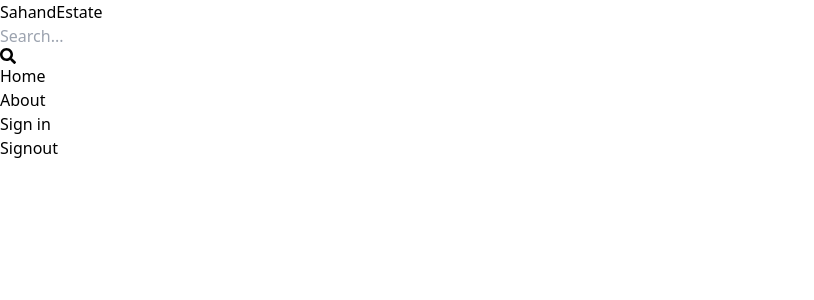
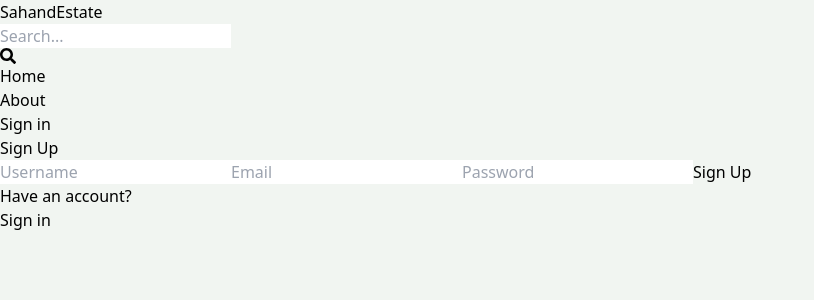
Before and after one commit to JosephVetry/mern-site, a React (Vite) app in the folder client/: page /signup in a window 1280 px wide. Shown: the top 300 px of the page, without its empty margins (0-814 px from the left). Built offline with nearby package versions, Linux system fonts and the light colour scheme.

Commit message:
Create SignUp Page UI

```diff
--- a/client/src/index.css
+++ b/client/src/index.css
@@ -1,3 +1,7 @@
 @tailwind base;
 @tailwind components;
 @tailwind utilities;
+
+body{
+    background-color: rgb(241, 245, 241);
+}
--- a/client/src/pages/SignUp.jsx
+++ b/client/src/pages/SignUp.jsx
@@ -1,7 +1,38 @@
-import React from 'react'
+import { Link } from "react-router-dom";
 
 export default function Signout() {
   return (
-    <div>Signout</div>
-  )
+    <div className="p3 max-w-lg mx-auto">
+      <h1 className="text-3xl text-center font-semibold my-7">Sign Up</h1>
+      <form className="flex flex-col gap-4">
+        <input
+          type="text"
+          placeholder="Username"
+          className="border p-3 rounded-lg"
+          id="username"
+        />
+        <input
+          type="email"
+          placeholder="Email"
+          className="border p-3 rounded-lg"
+          id="email"
+        />
+        <input
+          type="password"
+          placeholder="Password"
+          className="border p-3 rounded-lg"
+          id="password"
+        />
+        <button className="bg-slate-700 text-white p-3 rounded-lg uppercase hover:opacity-95 disabled:opacity-80">
+          Sign Up
+        </button>
+      </form>
+      <div className="flex gap-2 mt-5">
+        <p>Have an account?</p>
+        <Link to={'/signin'}>
+          <span className="text-blue-700">Sign in</span>
+        </Link>
+      </div>
+    </div>
+  );
 }
```
